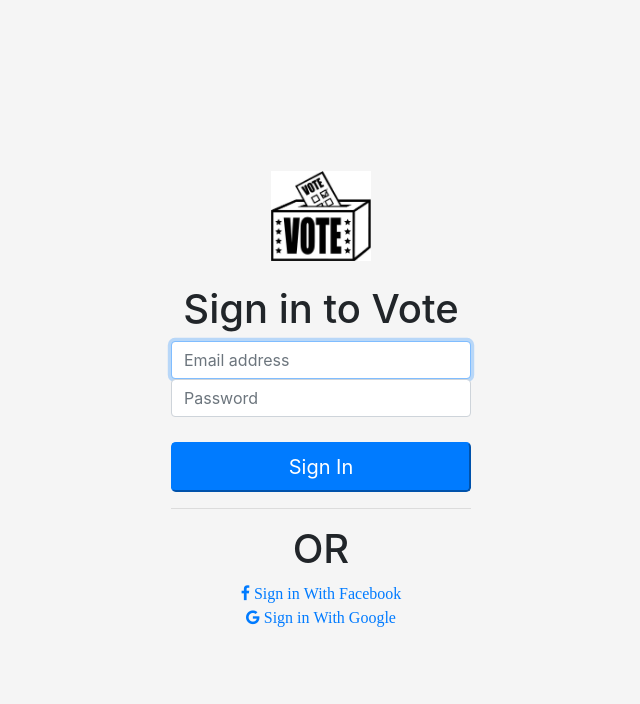
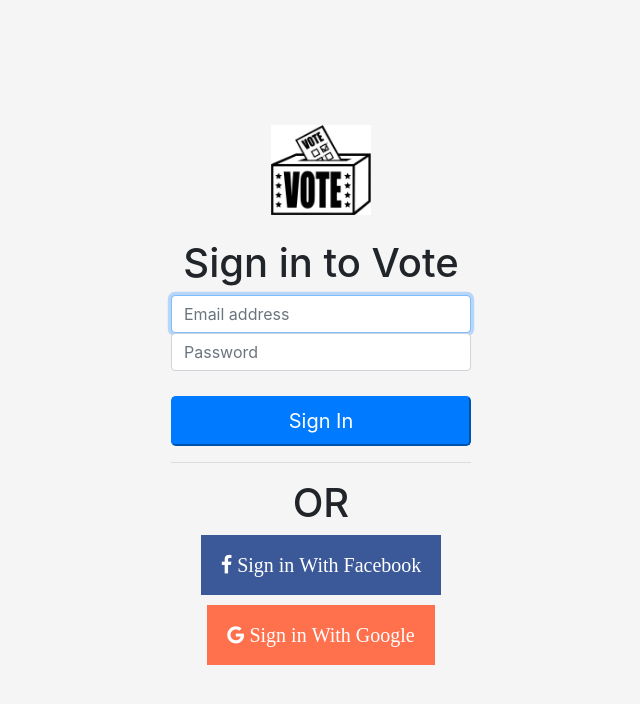
Before and after one commit to TheRogueNinja/VoterProject, a plain HTML site: page index.html in a window 1280 px wide. Shown: the whole page, without its empty margins (319-959 px from the left). Drawn offline with nearby package versions, Linux system fonts and the light colour scheme.

Commit message:
Changed favicons properties

```diff
--- a/style.css
+++ b/style.css
@@ -32,3 +32,33 @@ body {
 img{
   vertical-align: middle;
 }
+
+.fa {
+  padding: 20px;
+  font-size: 20px;
+  text-decoration: none;
+  text-align: center!important;
+
+}
+
+.fa:hover {
+  opacity: 0.7;
+  border-color: blue;
+  border: thin;
+}
+
+/* Facebook */
+.fa-facebook {
+  background: #3B5998;
+  color: white;
+  padding: 20px;
+  margin-bottom: 10px;
+}
+
+/* Twitter */
+.fa-google {
+  background: #ff704d;
+  color: white;
+  padding: 20px;
+  margin-bottom: 10px;
+}
```
